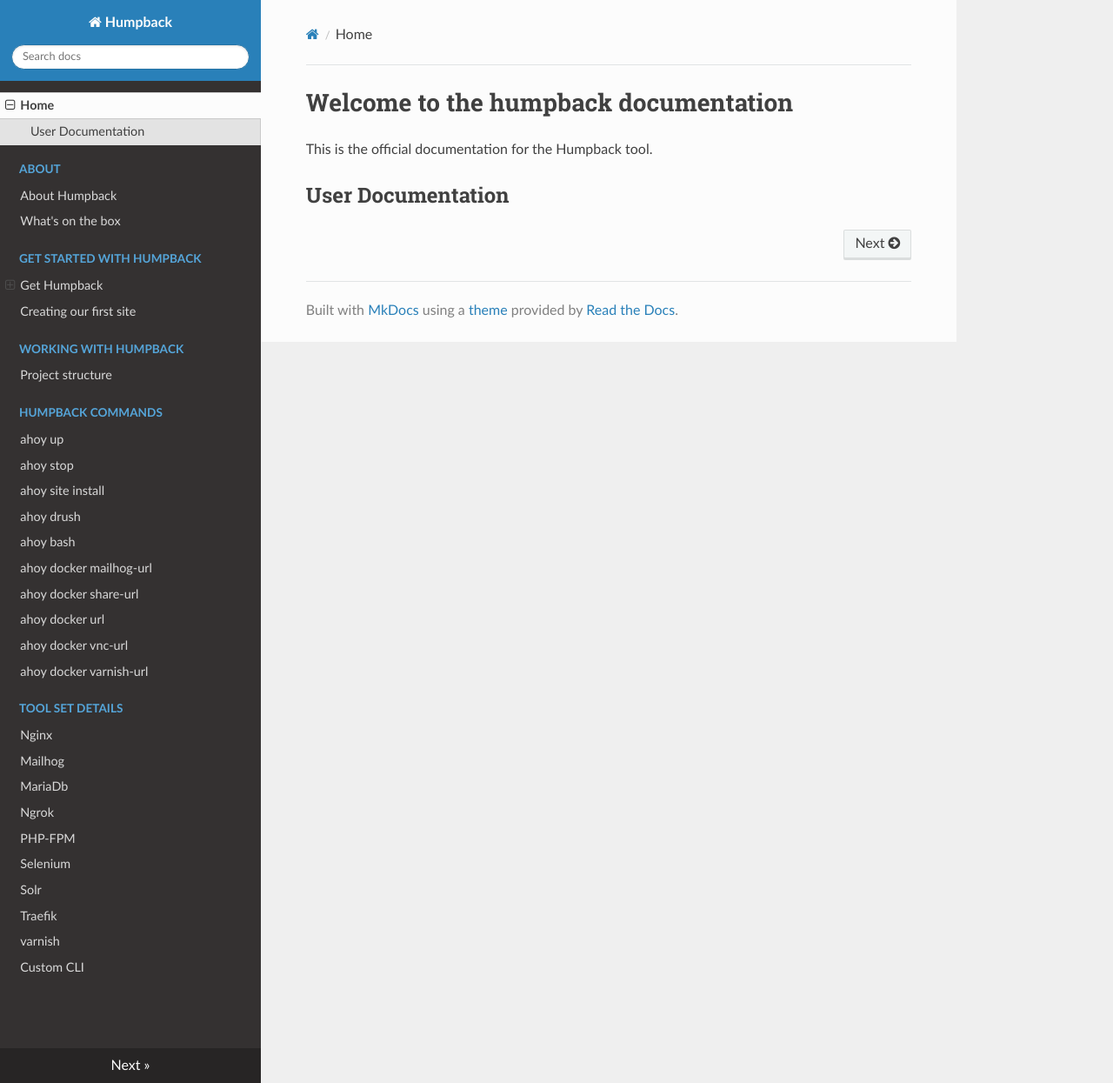
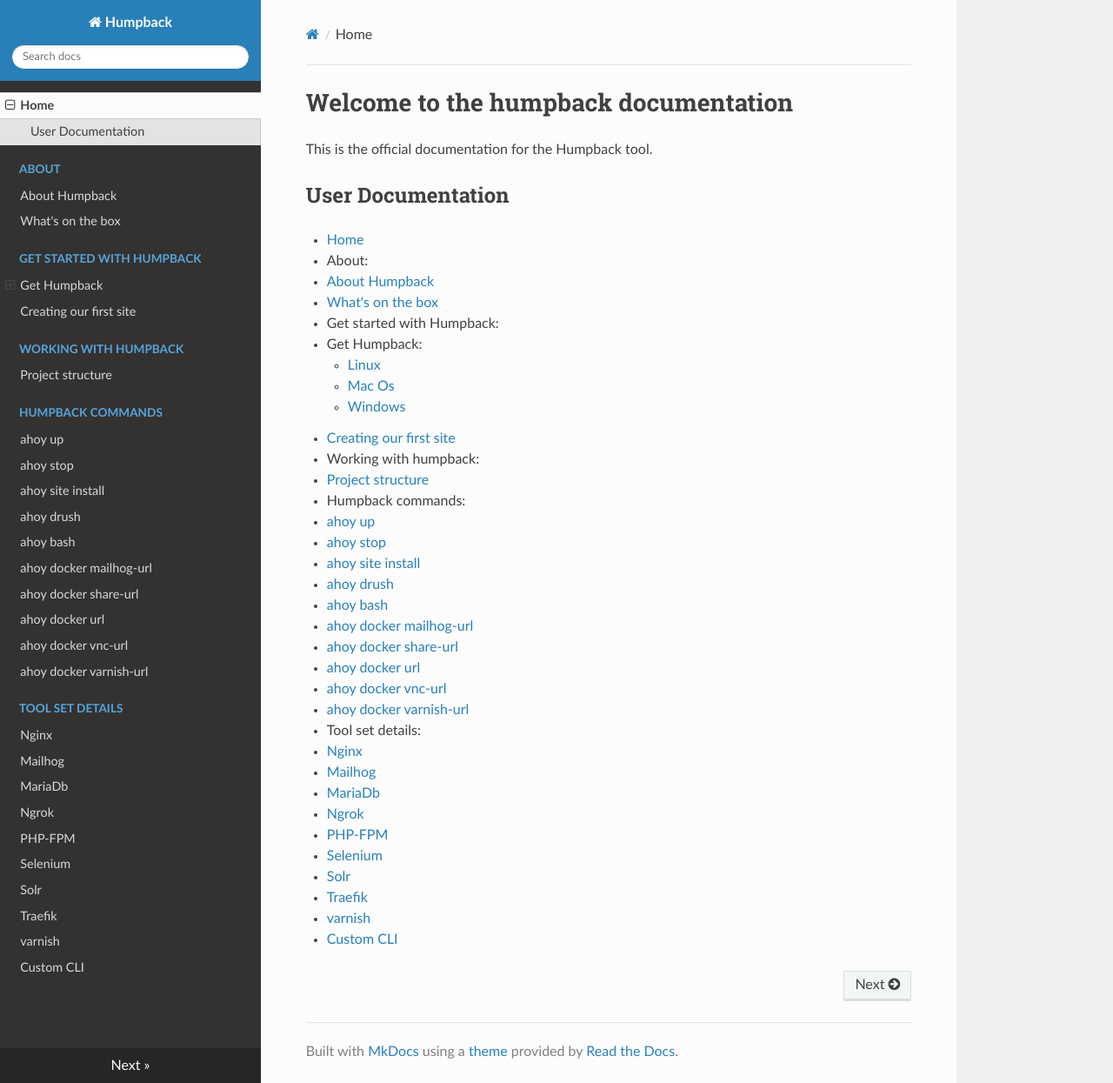
Before and after one commit to humpbackdev/humpback-docs, an MkDocs documentation site: the page built from docs/index.md, in a window 1280 px wide and 1245 px high. Shown: the whole window at 87% size. Built offline with MkDocs 1.6.1, drawn with Linux system fonts in a browser that asks for light colours; nearby versions of some CDN libraries.

Commit message:
Added links to the index.md file

```diff
--- a/docs/index.md
+++ b/docs/index.md
@@ -3,3 +3,38 @@
 This is the official documentation for the Humpback tool.
 
 ## User Documentation
+
+- [Home](index.md)
+- About:
+  - [About Humpback](about/about-humpback.md)
+  - [What's on the box](about/whats-in-the-box.md)
+- Get started with Humpback:
+  - Get Humpback:
+    - [Linux](get-started-with-humpback/get-humpback/linux.md)
+    - [Mac Os](get-started-with-humpback/get-humpback/mac-os.md)
+    - [Windows](get-started-with-humpback/get-humpback/windows.md)
+  - [Creating our first site](get-started-with-humpback/creating-our-first-site.md)
+- Working with humpback:
+  - [Project structure](working-with-humpback/project-structure.md)
+- Humpback commands:
+  - [ahoy up](humpback-commands/ahoy-up.md)
+  - [ahoy stop](humpback-commands/ahoy-stop.md)
+  - [ahoy site install](humpback-commands/ahoy-site-install.md)
+  - [ahoy drush](humpback-commands/ahoy-drush.md)
+  - [ahoy bash](humpback-commands/ahoy-bash.md)
+  - [ahoy docker mailhog-url](humpback-commands/ahoy-docker-mailhog-url.md)
+  - [ahoy docker share-url](humpback-commands/ahoy-docker-share-url.md)
+  - [ahoy docker url](humpback-commands/ahoy-docker-url.md)
+  - [ahoy docker vnc-url](humpback-commands/ahoy-docker-vnc-url.md)
+  - [ahoy docker varnish-url](humpback-commands/ahoy-docker-varnish-url.md)
+- Tool set details:
+  - [Nginx](tool-set-details/nginx.md)
+  - [Mailhog](tool-set-details/mailhog.md)
+  - [MariaDb](tool-set-details/mariadb.md)
+  - [Ngrok](tool-set-details/ngrok.md)
+  - [PHP-FPM](tool-set-details/php-fpm.md)
+  - [Selenium](tool-set-details/selenium.md)
+  - [Solr](tool-set-details/solr.md)
+  - [Traefik](tool-set-details/traefik.md)
+  - [varnish](tool-set-details/varnish.md)
+  - [Custom CLI](tool-set-details/custom-cli.md)
```
